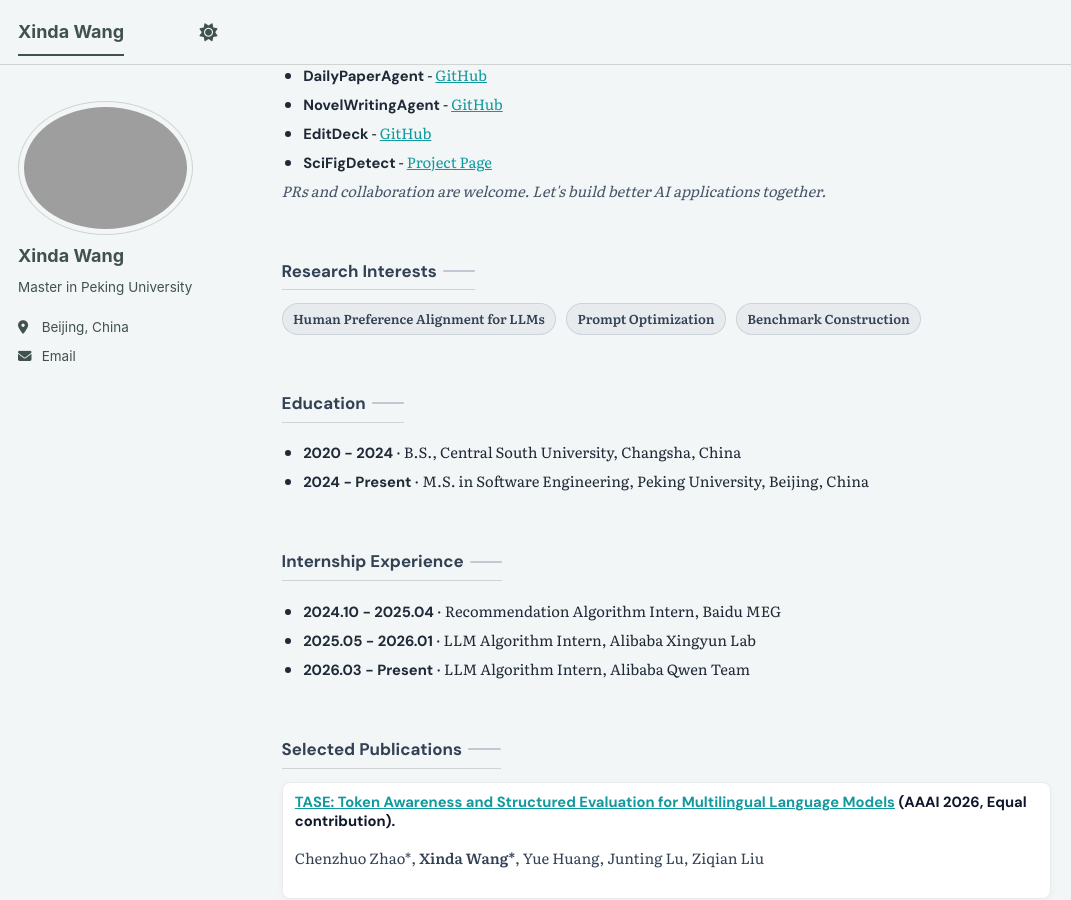
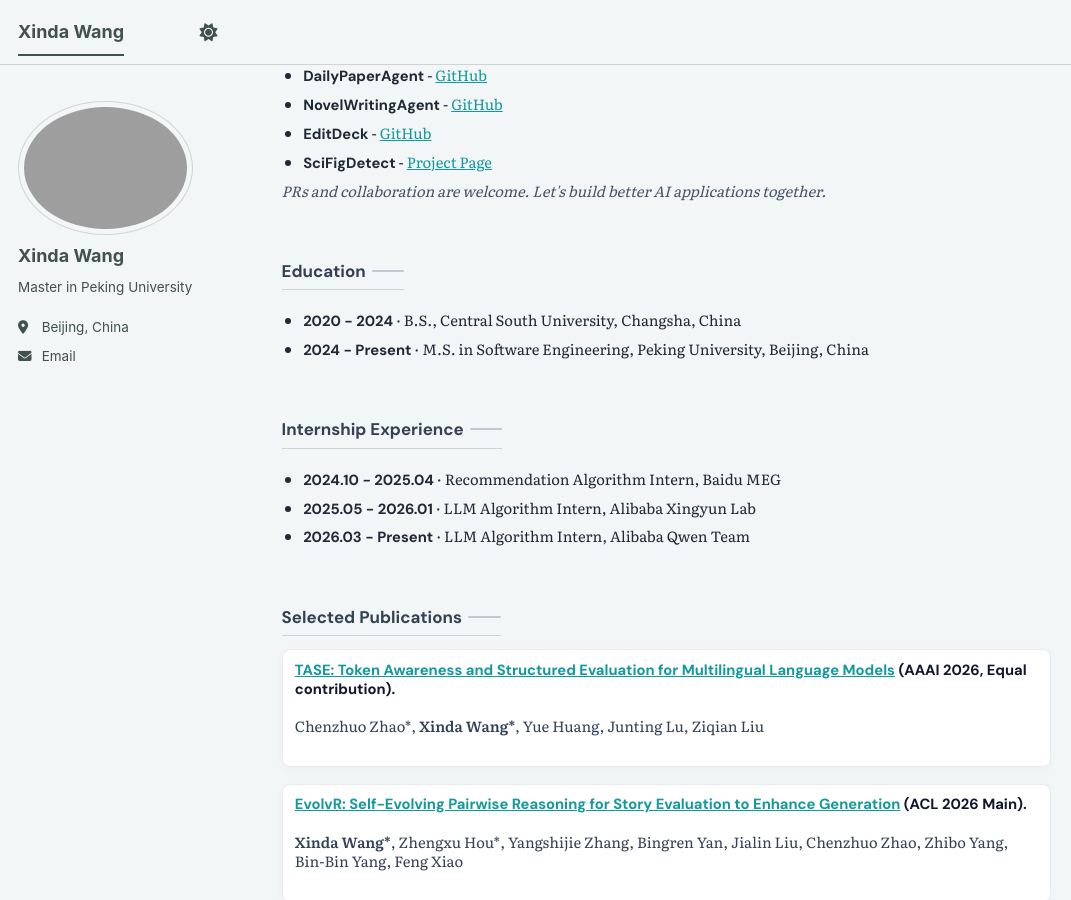
Before and after one commit to xindaaW/xindaaW.github.io, a Jekyll site: the page built from _pages/about.md, in a window 1280 px wide and 900 px high, scrolled down 466 px. Shown: the whole window, without its empty margins (0-1071 px from the left). Built offline with Jekyll 4.4.1, drawn with Linux system fonts in a browser that asks for light colours; a script bundle is joined from its source files by our own code; library files that are not in the unit come from our copies.

Commit message:
remove research interests section

```diff
--- a/_pages/about.md
+++ b/_pages/about.md
@@ -32,15 +32,6 @@ redirect_from:
   <p class="home-note">
     PRs and collaboration are welcome. Let's build better AI applications together.
   </p>
-</section>
-
-<section class="home-section">
-  <h2>Research Interests</h2>
-  <div class="home-chip-list">
-    <span class="home-chip">Human Preference Alignment for LLMs</span>
-    <span class="home-chip">Prompt Optimization</span>
-    <span class="home-chip">Benchmark Construction</span>
-  </div>
 </section>
 
 <section class="home-section">
```
